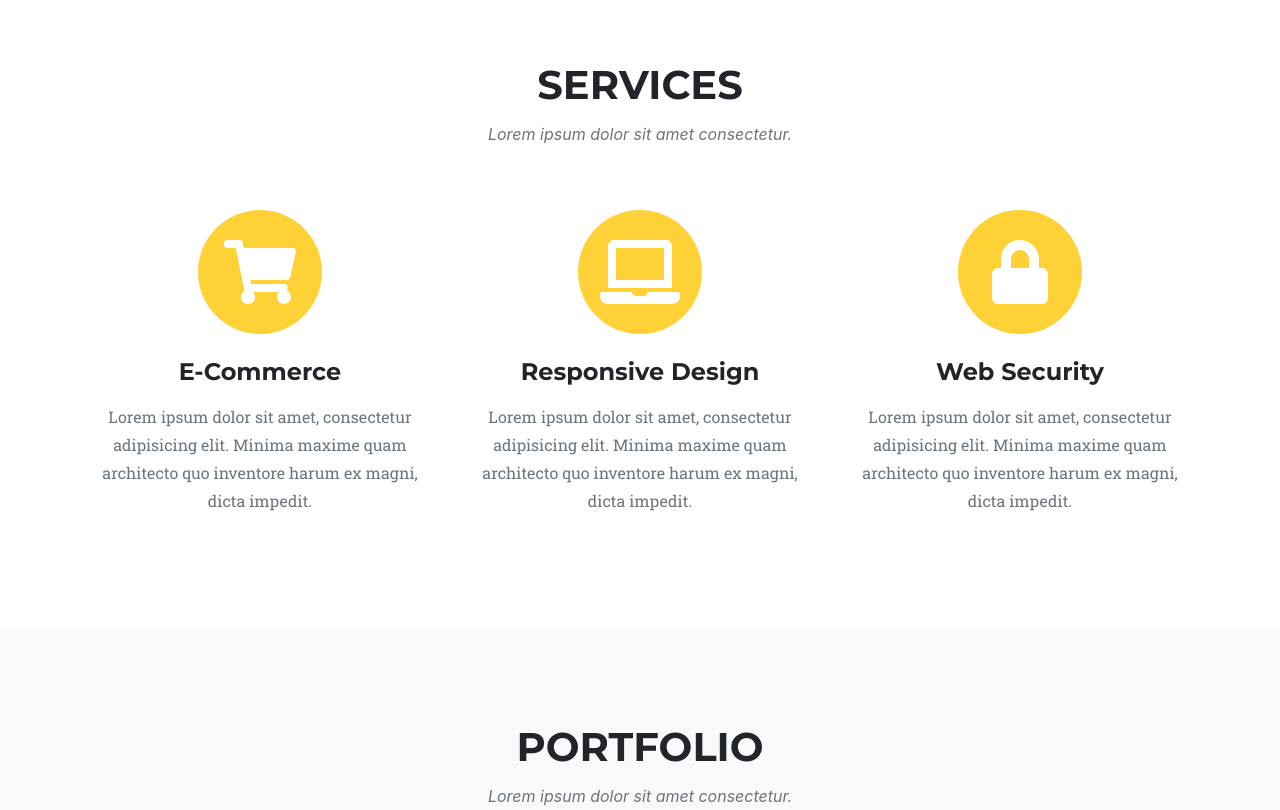
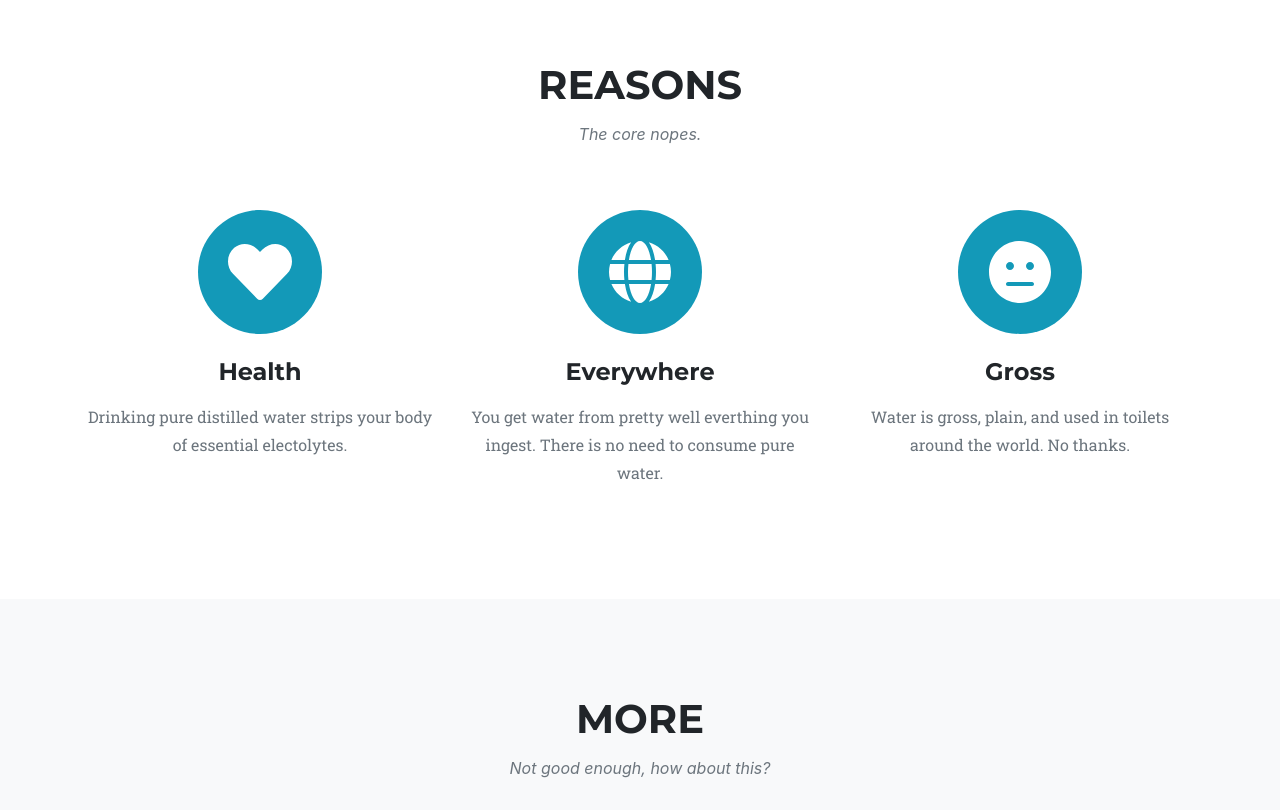
Before and after one commit to teastman/h2no_static, a website: page src/pug/index.pug in a window 1280 px wide. Shown: the part 780-1590 px from the top of the page. Drawn offline with nearby package versions, Linux system fonts and the light colour scheme; files that its build step writes are made by us from their sources; files whose address does not match are found by name; a web font is replaced by a local one.

Commit message:
Updated icon colours and some text.

```diff
--- a/src/pug/index.pug
+++ b/src/pug/index.pug
@@ -55,37 +55,37 @@ html(lang='en')
         section#services.page-section
             .container
                 .text-center
-                    h2.section-heading.text-uppercase Services
-                    h3.section-subheading.text-muted Lorem ipsum dolor sit amet consectetur.
+                    h2.section-heading.text-uppercase Reasons
+                    h3.section-subheading.text-muted The core nopes.
                 .row.text-center
                     .col-md-4
                         span.fa-stack.fa-4x
-                            i.fas.fa-circle.fa-stack-2x.text-primary
-                            i.fas.fa-shopping-cart.fa-stack-1x.fa-inverse
-                        h4.my-3 E-Commerce
+                            i.fas.fa-circle.fa-stack-2x.icon-base
+                            i.fas.fa-heart.fa-stack-1x.fa-inverse
+                        h4.my-3 Health
                         p.text-muted
-                            | Lorem ipsum dolor sit amet, consectetur adipisicing elit. Minima maxime quam architecto quo inventore harum ex magni, dicta impedit.
+                            | Drinking pure distilled water strips your body of essential electolytes.
                     .col-md-4
                         span.fa-stack.fa-4x
-                            i.fas.fa-circle.fa-stack-2x.text-primary
-                            i.fas.fa-laptop.fa-stack-1x.fa-inverse
-                        h4.my-3 Responsive Design
+                            i.fas.fa-circle.fa-stack-2x.icon-base
+                            i.fas.fa-globe.fa-stack-1x.fa-inverse
+                        h4.my-3 Everywhere
                         p.text-muted
-                            | Lorem ipsum dolor sit amet, consectetur adipisicing elit. Minima maxime quam architecto quo inventore harum ex magni, dicta impedit.
+                            | You get water from pretty well everthing you ingest. There is no need to consume pure water.
                     .col-md-4
                         span.fa-stack.fa-4x
-                            i.fas.fa-circle.fa-stack-2x.text-primary
-                            i.fas.fa-lock.fa-stack-1x.fa-inverse
-                        h4.my-3 Web Security
+                            i.fas.fa-circle.fa-stack-2x.icon-base
+                            i.fas.fa-meh.fa-stack-1x.fa-inverse
+                        h4.my-3 Gross
                         p.text-muted
-                            | Lorem ipsum dolor sit amet, consectetur adipisicing elit. Minima maxime quam architecto quo inventore harum ex magni, dicta impedit.
+                            | Water is gross, plain, and used in toilets around the world.  No thanks.
 
         // Portfolio Grid
         section#portfolio.page-section.bg-light
             .container
                 .text-center
-                    h2.section-heading.text-uppercase Portfolio
-                    h3.section-subheading.text-muted Lorem ipsum dolor sit amet consectetur.
+                    h2.section-heading.text-uppercase More
+                    h3.section-subheading.text-muted Not good enough, how about this?
                 .row
                     .col-lg-4.col-sm-6.mb-4
                         .portfolio-item
--- /dev/null
+++ b/src/scss/sections/_services.scss
@@ -0,0 +1,3 @@
+.icon-base {
+    color: $sea-breeze;
+}
--- a/src/scss/styles.scss
+++ b/src/scss/styles.scss
@@ -18,3 +18,4 @@
 @import "./sections/team.scss";
 @import "./sections/contact.scss";
 @import "./sections/footer.scss";
+@import "./sections/services";
--- a/src/scss/variables/_colors.scss
+++ b/src/scss/variables/_colors.scss
@@ -9,3 +9,5 @@ $primary: $yellow;
 // Override Bootstrap yiq lightness value
 
 $yiq-contrasted-threshold: 205;
+
+$sea-breeze: #1399b8;
```
